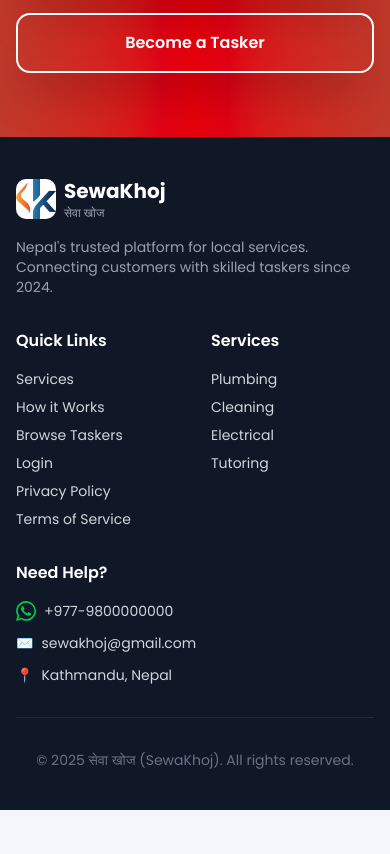
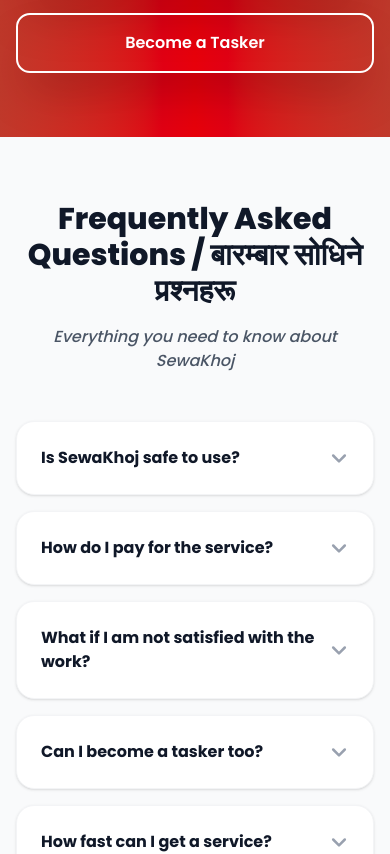
Before and after one commit to lngiri/sewakhoj, a Next.js app: page / in a window 390 px wide. Shown: the part 5740-6594 px from the top of the page. Before the commit the page ends 6550 px from the top, so only its background shows below. Built offline with nearby package versions, Linux system fonts and the light colour scheme; no server answers.

Commit message:
fix: resolve browse page issues (location detection, category labels) and add FAQ

```diff
--- a/src/app/browse/BrowseFilters.tsx
+++ b/src/app/browse/BrowseFilters.tsx
@@ -64,7 +64,9 @@
                 onChange={() => updateParam("service", service.id)}
                 className="w-4 h-4 accent-sewakhoj-red"
               />
-              <span className="text-[13px] font-medium text-gray-700 group-hover:text-gray-900">{service.emoji} {service.nameEn}</span>
+              <span className="text-[13px] font-medium text-gray-700 group-hover:text-gray-900">
+                {service.emoji || service.icon || "🔧"} {service.nameEn || service.name}
+              </span>
             </label>
           ))}
         </div>
--- a/src/app/browse/page.tsx
+++ b/src/app/browse/page.tsx
@@ -58,6 +58,39 @@
   const [showFilters, setShowFilters] = useState(false);
   const [loading, setLoading] = useState(true);
   const [zoomedImage, setZoomedImage] = useState<string | null>(null);
+
+  const handleDetectLocation = () => {
+    if ("geolocation" in navigator) {
+      setLoading(true);
+      navigator.geolocation.getCurrentPosition(async (position) => {
+        try {
+          // Use reverse geocoding to find the city
+          const response = await fetch(`https://nominatim.openstreetmap.org/reverse?lat=${position.coords.latitude}&lon=${position.coords.longitude}&format=json`);
+          const data = await response.json();
+          const city = data.address.city || data.address.town || data.address.village || data.address.suburb;
+
+          if (city) {
+            const url = new URL(window.location.href);
+            url.searchParams.set("city", city.toLowerCase());
+            router.push(url.pathname + url.search);
+          } else {
+            alert("Could not detect city automatically. Please select from the list.");
+          }
+        } catch (err) {
+          console.error("Geocoding error:", err);
+          alert("Failed to detect location. Please select your city manually.");
+        } finally {
+          setLoading(false);
+        }
+      }, (error) => {
+        console.error("Geolocation error:", error);
+        alert("Please enable location permissions in your browser.");
+        setLoading(false);
+      });
+    } else {
+      alert("Geolocation is not supported by your browser.");
+    }
+  };
 
   const subCategories: Record<string, string[]> = {
     'cleaning': ['Deep Cleaning', 'Standard Cleaning', 'Office Cleaning', 'Move in/out', 'Sofa/Carpet'],
@@ -296,7 +329,8 @@
           <div className="flex-1 min-w-0">
 
             {/* NEARBY BANNER */}
-            <div className="bg-gradient-to-r from-[#1a1a2e] to-sewakhoj-red rounded-2xl p-4 md:p-6 text-white mb-6 flex flex-col md:flex-row items-center justify-between gap-4 shadow-lg">
+            {!selectedCity && (
+              <div className="bg-gradient-to-r from-[#1a1a2e] to-sewakhoj-red rounded-2xl p-4 md:p-6 text-white mb-6 flex flex-col md:flex-row items-center justify-between gap-4 shadow-lg animate-in slide-in-from-top-4">
                 <div className="flex items-center gap-4">
                   <div className="w-12 h-12 bg-white/20 rounded-xl flex items-center justify-center text-2xl shrink-0">📍</div>
                   <div>
@@ -304,10 +338,36 @@
                     <p className="text-white/80 text-[13px]">We'll show taskers closest to you first — नजिकका साथीहरू पहिले देखाउँछौं</p>
                   </div>
                 </div>
-              <button className="bg-white text-sewakhoj-red px-5 py-2.5 rounded-xl font-bold text-[13px] hover:bg-gray-50 transition-colors whitespace-nowrap">
+                <button
+                  onClick={handleDetectLocation}
+                  className="bg-white text-sewakhoj-red px-5 py-2.5 rounded-xl font-bold text-[13px] hover:bg-gray-50 transition-colors whitespace-nowrap"
+                >
                   Use My Location
                 </button>
               </div>
+            )}
+
+            {selectedCity && (
+              <div className="bg-white rounded-2xl p-4 md:p-5 border border-gray-100 mb-6 flex items-center justify-between shadow-sm">
+                <div className="flex items-center gap-3">
+                  <div className="w-10 h-10 bg-sewakhoj-red/10 text-sewakhoj-red rounded-full flex items-center justify-center font-bold">📍</div>
+                  <div>
+                    <p className="text-[10px] font-black text-gray-400 uppercase tracking-widest leading-none mb-1">Current Filter</p>
+                    <h4 className="font-black text-gray-900 text-sm">Showing Taskers in {selectedCity.charAt(0).toUpperCase() + selectedCity.slice(1)}</h4>
+                  </div>
+                </div>
+                <button
+                  onClick={() => {
+                    const url = new URL(window.location.href);
+                    url.searchParams.delete("city");
+                    router.push(url.pathname + url.search);
+                  }}
+                  className="text-[11px] font-bold text-gray-400 hover:text-sewakhoj-red transition-colors uppercase tracking-widest underline underline-offset-4"
+                >
+                  Clear Location
+                </button>
+              </div>
+            )}
 
             {/* RESULTS TOP */}
             <div className="flex flex-col md:flex-row md:items-center justify-between gap-4 mb-6">
--- a/src/app/page.tsx
+++ b/src/app/page.tsx
@@ -246,6 +246,53 @@
         </div>
       </section>
 
+      {/* FAQ Section */}
+      <section className="py-16 md:py-24 bg-gray-50" id="faq">
+        <div className="max-w-4xl mx-auto px-4 sm:px-6 lg:px-8">
+          <div className="text-center mb-12">
+            <h2 className="text-3xl md:text-4xl font-black text-gray-900 mb-4">Frequently Asked Questions / बारम्बार सोधिने प्रश्नहरू</h2>
+            <p className="text-gray-600 font-medium italic">Everything you need to know about SewaKhoj</p>
+          </div>
+
+          <div className="space-y-4">
+            {[
+              {
+                q: "Is SewaKhoj safe to use?",
+                a: "Yes! Every tasker on SewaKhoj undergoes a background check and KYC verification. We also have a dedicated safety team and an SOS feature for emergency situations."
+              },
+              {
+                q: "How do I pay for the service?",
+                a: "You can pay directly via eSewa, Khalti, or Cash after the work is completed. The rates are clearly mentioned on the tasker's profile to avoid confusion."
+              },
+              {
+                q: "What if I am not satisfied with the work?",
+                a: "We offer a satisfaction guarantee. If the work is not up to the standard, you can report it via our Support Desk, and we will help resolve the issue or process a refund."
+              },
+              {
+                q: "Can I become a tasker too?",
+                a: "Absolutely! If you have a skill like plumbing, cleaning, or tutoring, click on 'Become a Tasker' to sign up and start earning today."
+              },
+              {
+                q: "How fast can I get a service?",
+                a: "Most taskers respond within minutes. Depending on your location and their availability, you can often get a service on the same day."
+              }
+            ].map((faq, idx) => (
+              <details key={idx} className="group bg-white rounded-2xl shadow-sm border border-gray-100 overflow-hidden">
+                <summary className="flex items-center justify-between p-6 cursor-pointer list-none">
+                  <h3 className="font-bold text-gray-900 group-open:text-sewakhoj-red transition-colors">{faq.q}</h3>
+                  <span className="text-gray-400 group-open:rotate-180 transition-transform">
+                    <svg className="w-5 h-5" fill="none" stroke="currentColor" viewBox="0 0 24 24"><path strokeLinecap="round" strokeLinejoin="round" strokeWidth="3" d="M19 9l-7 7-7-7"></path></svg>
+                  </span>
+                </summary>
+                <div className="px-6 pb-6 text-gray-600 leading-relaxed animate-in fade-in slide-in-from-top-1">
+                  {faq.a}
+                </div>
+              </details>
+            ))}
+          </div>
+        </div>
+      </section>
+
       {/* Footer */}
       <footer className="bg-gray-900 text-gray-300 py-10 md:py-12" role="contentinfo">
         <div className="max-w-7xl mx-auto px-4 sm:px-6 lg:px-8">
```
Lines whose indentation alone changed are shown as unchanged.
